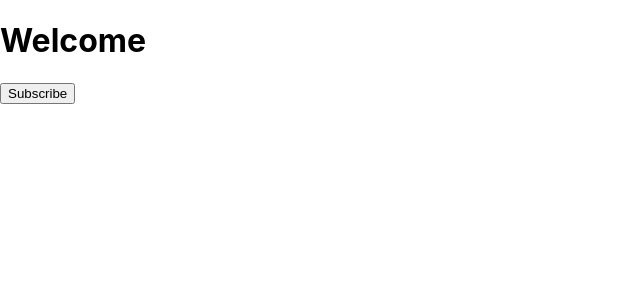
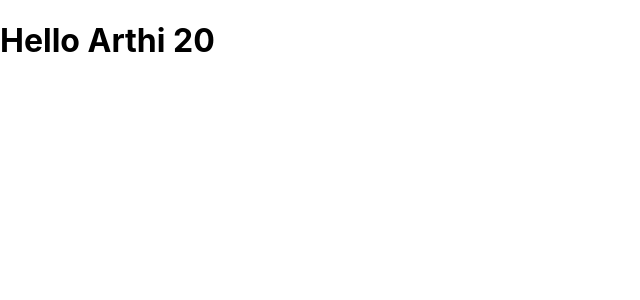
Before and after one commit to Arthikanagaraj/React-learn, a React (Create React App) app: page / in a window 1280 px wide. Shown: the top 300 px of the page, without its empty margins (0-640 px from the left). Built offline with nearby package versions, Linux system fonts and the light colour scheme.

Commit message:
Destructuring the Parameter

```diff
--- a/src/App.js
+++ b/src/App.js
@@ -1,8 +1,8 @@
 import './App.css';
-import State from './Components/State';
+import Destructuringtheparameter from './Components/Destructuringtheparameter';
 function App() {
   return (
-    <State/>
+    <Destructuringtheparameter name="Arthi" age="20"/>
   );
 }
 
--- /dev/null
+++ b/src/Components/Destructuringtheparameter.js
@@ -0,0 +1,11 @@
+import React from 'react';
+const DestructuringtheParameter=({name,age})=>{
+        return (
+            <div>
+                <h1>
+                    Hello {name} {age}
+                </h1>
+            </div>
+        )
+}
+export default DestructuringtheParameter
```
